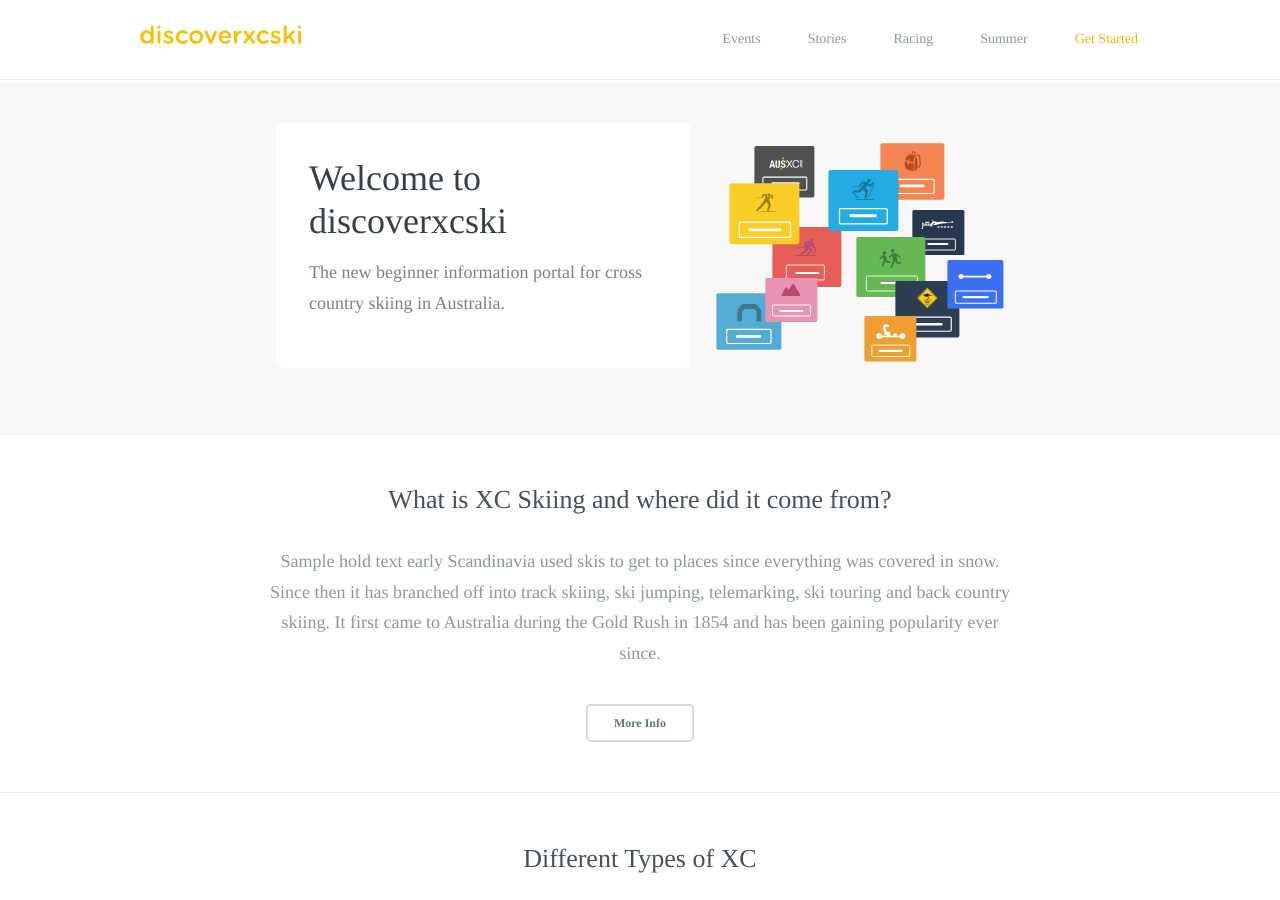
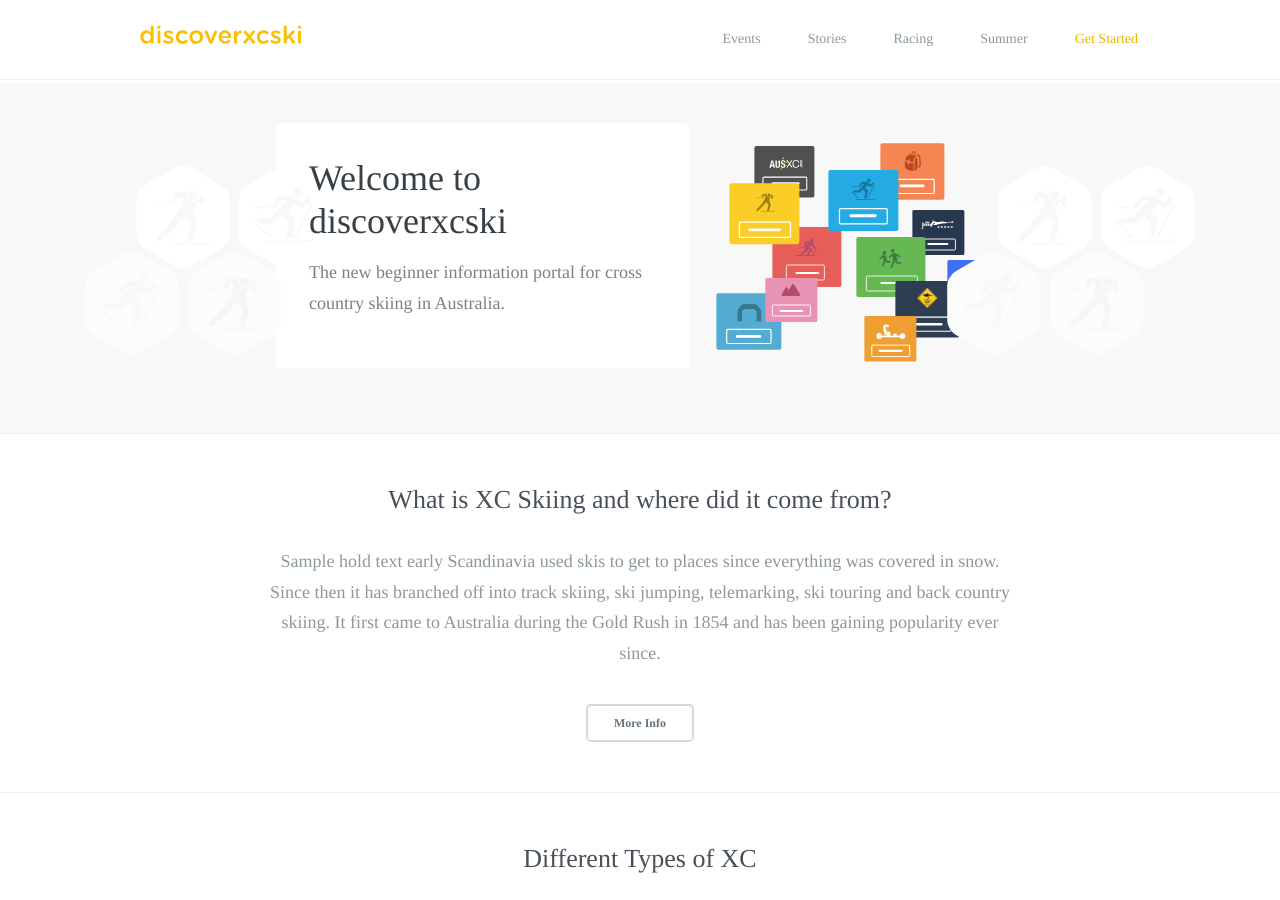
Before and after one commit to robcatto/robcatto.github.io, a Jekyll site: the page index.html, which Jekyll copies as it is, in a window 1280 px wide and 900 px high, scrolled down 1051 px. Built offline with Jekyll 4.4.1, drawn with Linux system fonts in a browser that asks for light colours; some web fonts are replaced; Markdown is read by kramdown in place of the engine named in the settings.

Commit message:
Homepage Commit

```diff
--- a/index.html
+++ b/index.html
@@ -380,7 +380,7 @@
                                                 </div>
                         </div>
                         </div>
-                <div class="header__logo--wrap" style="top: 75px; display: none;">
+                <div class="header__logo--wrap" style="top: 75px;">
                 <div class="mobile__logos--left"></div>
                 <div class="mobile__logos--right"></div>
                 <div class="desktop__logos--left"></div>
```
